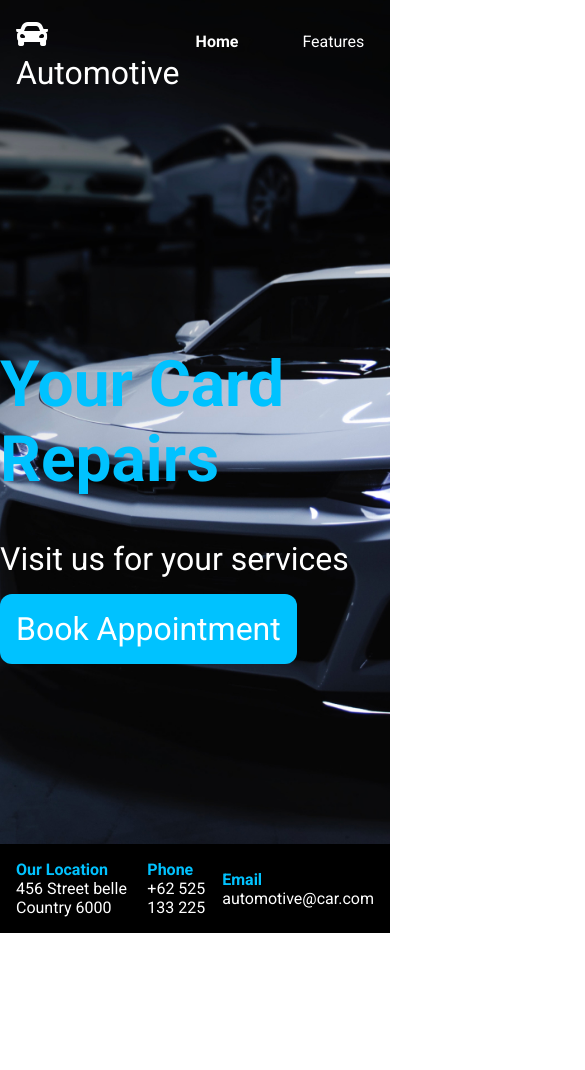
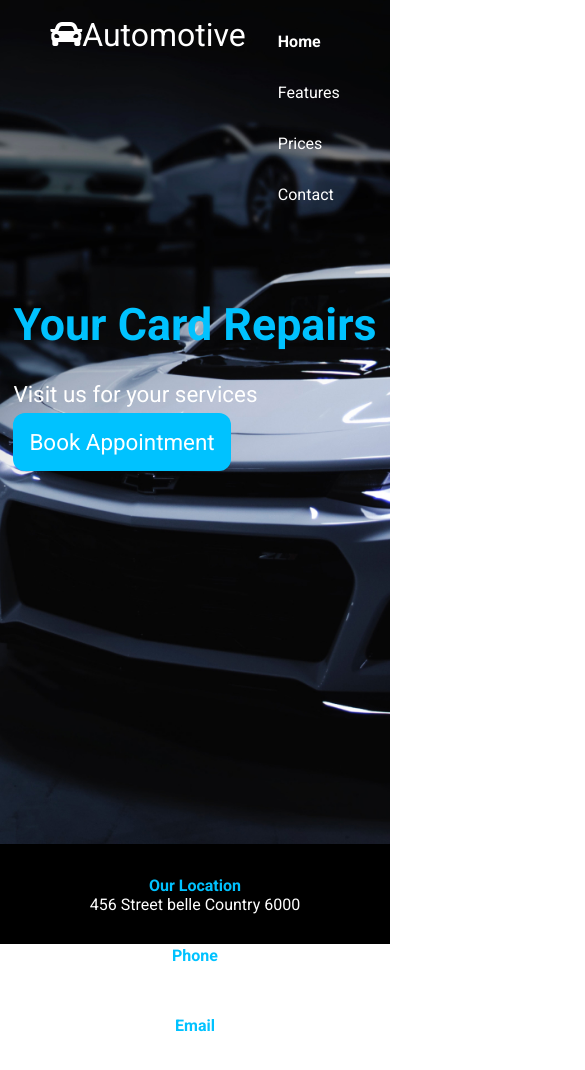
Before and after one commit to aaron-might/car-repair, a plain HTML site: page index.html in a window 390 px wide. Shown: the top 1070 px of the page, 585 px wide, since content can reach past the window. Before the commit the page ends 933 px from the top, so only its background shows below. Drawn offline with Linux system fonts and the light colour scheme.

Commit message:
media screen

```diff
--- a/index.html
+++ b/index.html
@@ -12,20 +12,22 @@
 
 <body>
     <header>
-        <nav class=container>
+        <nav class=container-1>
             <div class="logo">
                 <i class="fas fa-car"></i>Automotive
             </div>
             <ul>
-                <li><a href="#" class="selected">Home</li>
-                <li><a href="#">Features</li>
-                <li><a href="#">Prices</li>
-                <li><a href="#">Contact</li>
-                <li><a href="#" class="highlight">Book Appontment</a></li>
+                <li><a href="#" class="selected">Home</a></li>
+                <li><a href="#">Features</a></li>
+                <li><a href="#">Prices</a></li>
+                <li><a href="#">Contact</a></li>
+                <li>
+                    <a href="#" class="highlight">Book Appontment</a>
+                </li>
             </ul>
         </nav>
         <div class="content">
-            <div class="container">
+            <div class="container-2">
                 <h1>Your Card Repairs</h1>
                 <p>Visit us for your services</p>
                 <a class="highlight" href="#">Book Appointment</a>
@@ -34,7 +36,7 @@
     </header>
 
     <footer>
-        <ul class="container">
+        <ul class="container-3">
             <li>
                 <strong>Our Location</strong>
                 <p>456 Street belle Country 6000</p>
--- a/style.css
+++ b/style.css
@@ -8,10 +8,20 @@ body{
     font-family: "Roboto", sans-serif;
     margin: 0;
 }
-.container {
+.container-1{
     max-width: 1000px;
     max-width:100%;
     margin:0 auto;
+    display: flex;
+    /* flex-direction: column; */
+    justify-content: space-between;
+}
+.container-3{
+    max-width: 1000px;
+    max-width:100%;
+    margin:0 auto;
+    display: flex;
+    flex-direction: column;
     /* justify-content: space-between;     */
 }
 header{
@@ -20,7 +30,7 @@ header{
     background-position: center center;
     align-items: center;
     color: #fff;
-    align-items: flex-start;
+    /* align-items: flex-start; */
     flex-direction: column;
     display: flex;
     min-height: 100vh;
@@ -29,32 +39,37 @@ header{
 .content {
     margin:auto;
     font-size:2rem;
+    max-width: 100%;
 }
 .content h1{
     color:#00c2ff;
     margin: bottom 0;
 }
-header h1, p, a {
+/* header h1, p, a {
     color: #fff;
-}
+} */
 
 nav {
     display: flex;
-    padding:1rem;
-    justify-content: space-between;
+    /* padding:1rem; */
+    justify-content:space-between;
 }
 nav .logo {
     font-size:2rem;
+    padding: 1rem;
 }
 nav ul {
     display: flex;
+    justify-content: space-between;
     list-style-type: none;
     padding: 0;
 }
 nav li a {
+    /* justify-content: space-between; */
     color:white;
     text-decoration: none;
     padding:1rem;
+    display: flex;
 }
 .selected {
     font-weight:bold;
@@ -94,3 +109,26 @@ footer strong{
 footer p {
     margin: 0;
 }
+@media screen and  (max-width:700px){
+   .content {
+       font-size:1.4rem;
+       margin:2rem auto 0;
+   }
+   nav ul {
+       flex-direction: column;
+   }
+   nav li:not(:last-child){
+       margin: bottom 1rem;
+   }
+   nav .highlight {
+       display:none;
+   }
+   footer ul {
+       flex-direction: column;
+       justify-content: center;
+   }
+   footer li {
+       margin:1rem;
+       text-align:center;
+   }
+}
```
